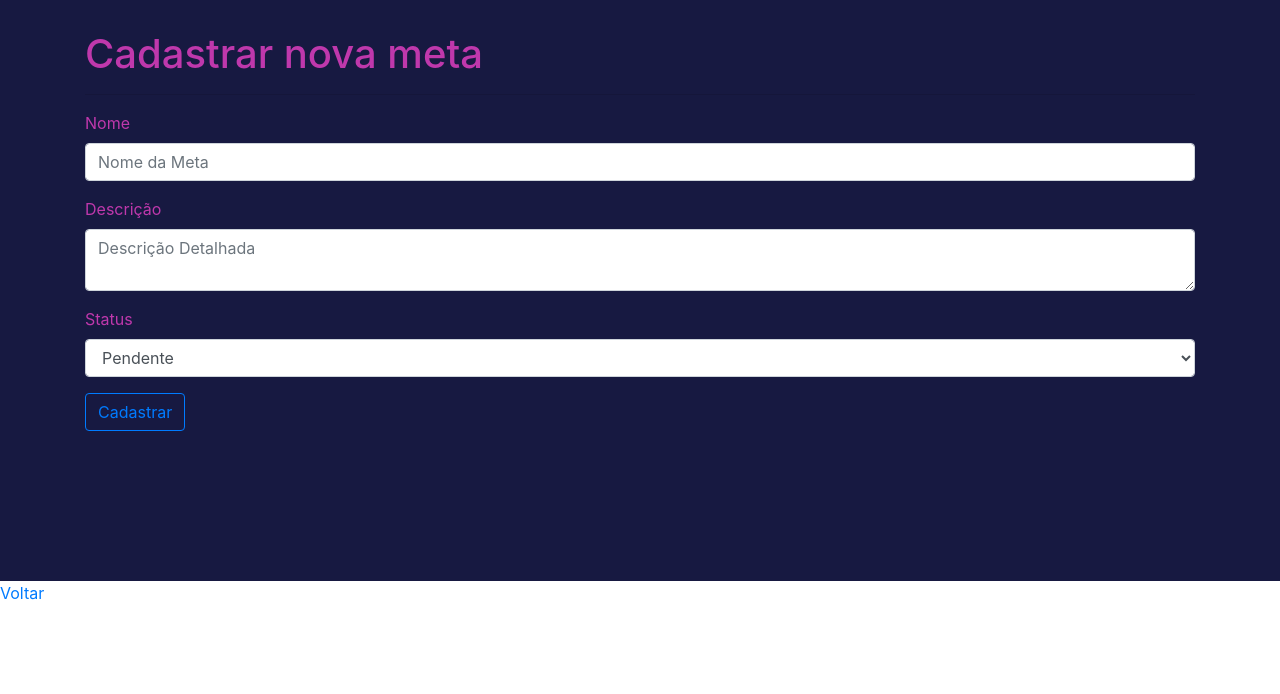
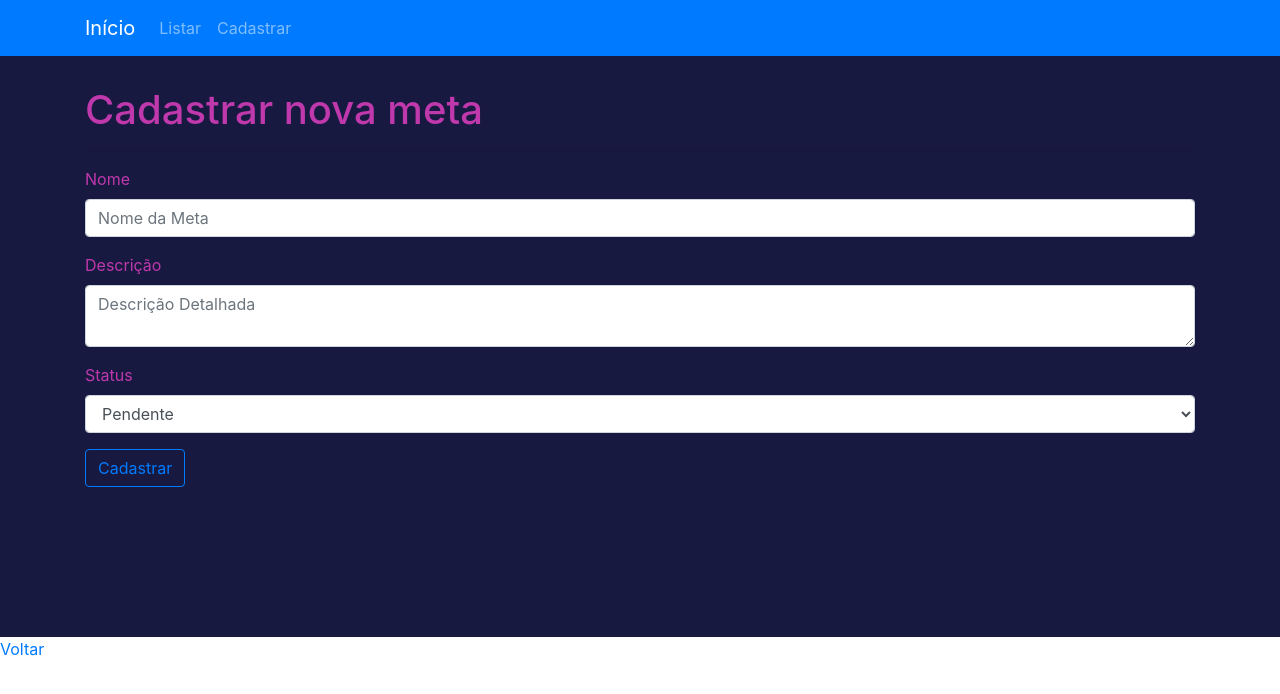
Before and after one commit to VitorBassDev/metas_celke_frontend, a Next.js app: page /cadastrar in a window 1280 px wide. Shown: the top 694 px of the page. Built offline with nearby package versions, Linux system fonts and the light colour scheme.

Commit message:
Add component Menu import menu to index and cadastrar

```diff
--- /dev/null
+++ b/components/Menu.js
@@ -0,0 +1,41 @@
+import React,{ useState } from 'react';
+import {
+  Collapse,
+  Navbar,
+  NavbarToggler,
+  NavbarBrand,
+  Nav,
+  NavItem,
+  NavLink,
+  Container
+} from 'reactstrap';
+
+const Menu = (props) => {
+  const [isOpen, setIsOpen] = useState(false);
+
+  const toggle = () => setIsOpen(!isOpen);
+
+  return (
+    <div>
+
+      <Navbar color="primary" dark expand="md">
+        <Container>
+          <NavbarBrand href="/">Início</NavbarBrand>
+          <NavbarToggler onClick={toggle} />
+          <Collapse isOpen={isOpen} navbar>
+            <Nav className="mr-auto" navbar>
+              <NavItem>
+                <NavLink href="/">Listar</NavLink>
+              </NavItem>
+              <NavItem>
+                <NavLink href="/cadastrar/">Cadastrar </NavLink>
+              </NavItem>
+            </Nav>
+          </Collapse>
+        </Container>
+      </Navbar>
+    </div>
+  );
+}
+
+export default Menu;
--- a/pages/cadastrar.js
+++ b/pages/cadastrar.js
@@ -1,4 +1,5 @@
 import React, {useState} from 'react';
+import Menu from '../components/Menu';
 import
  {
   Button,
@@ -80,6 +81,7 @@
 
   return (
 		<>
+    <Menu/>
     <Jumbotron fluid className="form">
       <style>
         {`.form{
--- a/pages/index.js
+++ b/pages/index.js
@@ -1,8 +1,10 @@
 import { Container } from "reactstrap";
+import Menu from '../components/Menu';
 
 function Home({data}) {
   return (
     <>
+    <Menu/>
     <Container>
       <h1 className="mt-5 text-center text-primary"> Minhas Metas</h1>
       <hr/>
```
